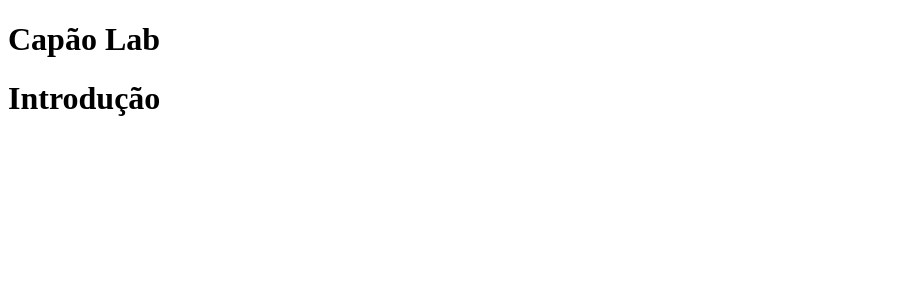
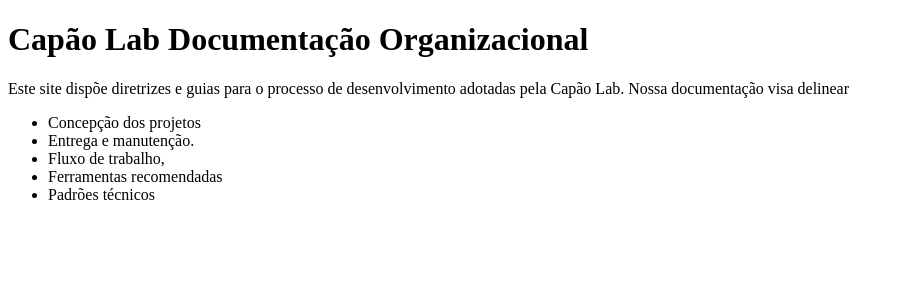
Before and after one commit to capaolab/capaolab.github.io, a Next.js app: page / in a window 1280 px wide. Shown: the top 300 px of the page, without its empty margins (0-904 px from the left). Built offline with nearby package versions, Linux system fonts and the light colour scheme.

Commit message:
feat: edit initial doc

```diff
--- a/pages/_meta.js
+++ b/pages/_meta.js
@@ -1,4 +1,4 @@
 export default {
-    index: 'Organizacional',
+    index: 'Introdução',
     desenvolvimento: 'Desenvolvimento',
 }
--- a/pages/desenvolvimento/index.mdx
+++ b/pages/desenvolvimento/index.mdx
@@ -1,2 +1 @@
-# Introdução
 # Git
--- a/pages/index.mdx
+++ b/pages/index.mdx
@@ -1,3 +1,9 @@
-# Capão Lab
+# Capão Lab Documentação Organizacional
 
-# Introdução
+Este site dispõe diretrizes e guias para o processo de desenvolvimento adotadas pela Capão Lab. Nossa documentação visa delinear
+
+- Concepção dos projetos
+- Entrega e manutenção.
+- Fluxo de trabalho,
+- Ferramentas recomendadas
+- Padrões técnicos
```
Also changed, not shown: 1 other file (tests, documents, lock files or other folders).
